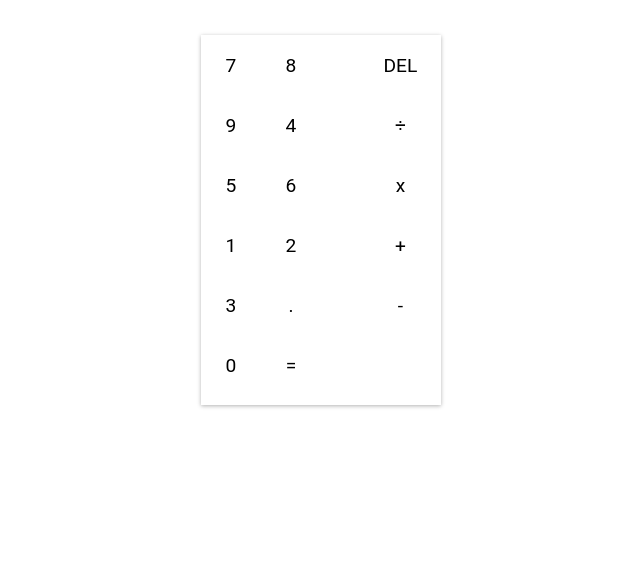
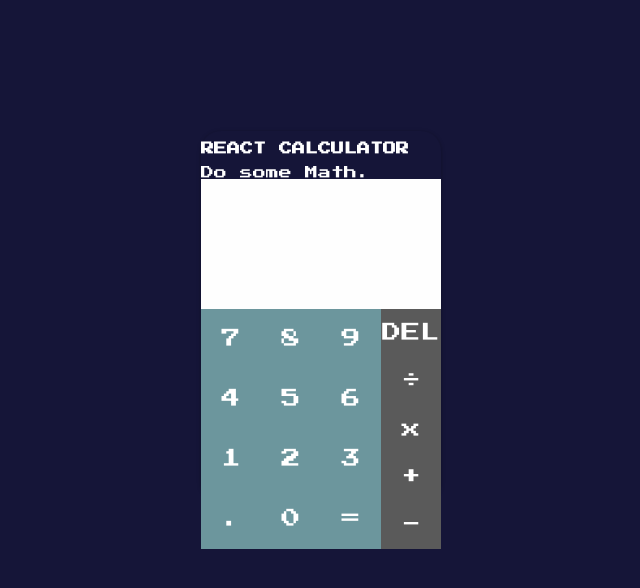
Before and after one commit to Dinnall/react-calculator, a React (Create React App) app: page / in a window 1280 px wide. Shown: the top 588 px of the page, without its empty margins (319-959 px from the left). Built offline with nearby package versions, Linux system fonts and the light colour scheme.

Commit message:
added finishing css and fixed display

```diff
--- a/src/App.css
+++ b/src/App.css
@@ -1,19 +1,28 @@
 /*---------------------------------------------------------------//
 //                       Main Body Styles                        //
 //---------------------------------------------------------------*/
+
+@import url('https://fonts.googleapis.com/css?family=Press+Start+2P&display=swap');
 body {
   margin: 0;
   padding: 0;
-  font-family: sans-serif;
+  font-family: 'Press Start 2P', cursive;
   font-size: 10px;
-  font-family: 'Roboto', sans-serif;
+  background: #151538;
 }
 
 p {
   padding: 0;
   margin: 0;
 }
+.intro-title{
+  color: #fff;
+  font-size:13px;
+}
 
+.intro-title p{
+ padding: 120px;
+}
 
 /*---------------------------------------------------------------//
 //                       Main Calculator Styles                  //
@@ -28,9 +37,55 @@ p {
 .calculator {
   height: 370px; /* 80 + 50 + 240 */
   margin: 0 auto;
-  margin-top: 2.2rem;
+  margin-top: 8.2rem;
   box-shadow: 0 1px 4px rgba(0, 0, 0, 0.3);
+  border-radius: 20px;
 }
+
+/*---------------------------------------------------------------//
+//                       Caculator Output Screen                          //
+//---------------------------------------------------------------*/
+.expression,
+.value {
+  background-color: rgb(254, 254, 254);
+}
+.expression {
+  height: 80px;
+  text-align: right;
+  width: 240px;
+  font-size: 2.4rem;
+  overflow: hidden;
+  transition: 0.2s all;
+}
+
+.expression p {
+  padding: 1rem;
+}
+
+.value {
+  height: 50px;
+  text-align: right;
+  width: 240px;
+  font-size: 1.4rem;
+  color: rgb(122, 122, 122);
+}
+
+.value p {
+  padding: 0.2rem 1rem;
+}
+
+.expression-medium {
+  font-size: 1.8rem;
+}
+
+.expression-small {
+  font-size: 1.5rem;
+}
+
+.expression-xsmall {
+  font-size: 1.4rem;
+}
+
 
 /*---------------------------------------------------------------//
 //                Buttons and Button Container                   //
@@ -47,9 +102,75 @@ button {
   width: 60px;
   background-color: rgb(255, 255, 255);
   font-size: 1.2rem;
-  font-family: 'Roboto', sans-serif;
+  font-family: 'Press Start 2P';
   padding: 0;
   margin: 0;
+}
+
+.numbers {
+  height: 240px;
+  width: 180px;
+  background-color: rgb(50, 50, 50);
+}
+
+.numbers button {
+  background-color: #6C969D;
+  color: white;
+  transition: 0.3s all;
+}
+
+.numbers button:active,
+.numbers button:hover {
+  background-color: rgb(45, 45, 45);
+}
+
+.operations {
+  height: 240px;
+  width: 60px;
+  background-color: rgb(90, 90, 90);
+}
+
+.operations button {
+  background-color: rgb(90, 90, 90);
+  color: white;
+  height: 20%;
+  transition: 0.3s all;
+}
+
+.operations button:active,
+.operations button:hover {
+  background-color: rgb(85, 85, 85);
+}
+
+/*---------------------------------------------------------------//
+//                        Button Animation                       //
+//---------------------------------------------------------------*/
+@keyframes circleGrow {
+  0% {
+    background-color: rgba(255, 0, 0, 0.3);
+    height: 0px;
+    width: 0px;
+  }
+
+  100% {
+    background-color: rgba(255, 0, 0, 0);
+    height: 80px;
+    width: 80px;
+  }
+}
+
+.circle {
+  height: 70px;
+  width: 70px;
+  border-radius: 100%;
+  transform: scale(0.0);
+  transition: all 0.3s ease-in;
+  position: absolute;
+}
+
+.button-circle {
+  transform: scale(1);
+  background-color: rgba(255, 0, 0, 0.3);
 }
 
 
--- a/src/App.js
+++ b/src/App.js
@@ -4,7 +4,13 @@ import './App.css';
 const Buttons = ({ values, divName, handleButtonClick }) => {
   return (
     <div className={divName}>
-      {values.map(element => <button value={element} onClick={handleButtonClick}>{element}</button>)}
+      {values.map(element =>
+        <button
+        key={element.toString()}
+        value={element}
+        onClick={handleButtonClick}>
+        {element}
+        </button>)}
     </div>
   )
 }
@@ -65,12 +71,141 @@ checkLength = () => {
     }
   }
 
+  checkKeyForExpression = () => {
+    const { expression, value, clickedValue } = this.state
+
+    let newExpression
+
+    // When user clicks on equals sign
+    if (clickedValue === '=' || clickedValue === 'Enter') {
+      if (value || value === 0) {
+        this.setState({
+          clearOrDelete: 'CLR',
+          expression: value.toString(),
+          value: '',
+          clickedValue: ''
+        })
+      }
+
+      // When user clicks on DEL sign
+    } else if (clickedValue === 'DEL' || clickedValue === 'Backspace') {
+      // Slice the last element of the expression and assign to newExpression
+      newExpression = expression.slice(0, expression.length - 1)
+
+      // And if this new expression is blank
+      if (!newExpression) {
+        this.setState({
+          expression: newExpression,
+          value: '',
+          clickedValue: ''
+        })
+
+        // If the last element of the new expression is a number
+      } else if (!isNaN(newExpression[newExpression.length - 1])) {
+        // Evaluate
+        let newValue = this.evaluate(newExpression)
+        this.setState({
+          expression: newExpression,
+          value: newValue,
+          clickedValue: ''
+        })
+      } else {
+        // Keep the value
+        this.setState({
+          expression: newExpression,
+          clickedValue: ''
+        })
+      }
+
+      // When user clicks on CLR sign
+    } else if (clickedValue === 'CLR' || clickedValue === 'c') {
+      // Switch the CLR button to DEL button and clear the screen
+      this.setState({
+        clearOrDelete: 'DEL',
+        expression: '',
+        value: '',
+        clickedValue: ''
+      })
+
+      // When the expression's length is less than 17, go ahead with pressing numbers and operators
+    } else if (expression.length < 17) {
+
+      // When user clicks on any number
+      if (!isNaN(clickedValue)) {
+        let lastValueOfExp = expression[expression.length - 1]
+
+        // If there's no expression yet or if the last value of expression is an operator
+        if (!expression || this.operators.includes(lastValueOfExp)) {
+
+          // Don't allow user to type 0
+          if (clickedValue !== '0') {
+            newExpression = expression + clickedValue
+            let newValue = this.evaluate(newExpression)
+
+            this.setState({
+              clearOrDelete: 'DEL',
+              expression: newExpression,
+              value: newValue,
+              clickedValue: ''
+            })
+          }
+
+          // Otherwise allow all numbers and operators
+        } else {
+          newExpression = expression + clickedValue
+          let newValue = this.evaluate(newExpression)
+
+          this.setState({
+            clearOrDelete: 'DEL',
+            expression: newExpression,
+            value: newValue,
+            clickedValue: ''
+          })
+
+        }
+
+        // When user clicks on anything other than the 3 types listed above
+      } else {
+        let lastValueOfExp = expression[expression.length - 1]
+
+        // If clicked value is an operator
+        if (this.operators.includes(clickedValue)) {
+
+          // Check to see that the expression is filled and last value of expression is NOT an operator
+          if (expression && !this.operators.includes(lastValueOfExp)) {
+            newExpression = expression + clickedValue
+            this.setState({
+              expression: newExpression,
+              clickedValue: '',
+              keyPress: true
+            }, () => {
+              setTimeout(() => {
+                this.setState({
+                  keyPress: false
+                })
+              }, 300)
+            })
+          }
+
+        } else {
+          // Otherwise, add to the string
+          newExpression = expression + clickedValue
+
+          this.setState({
+            expression: newExpression,
+            clickedValue: ''
+          })
+        }
+      }
+    }
+ }
 
   handleKey = e => {
     let clickedValue = e.key
     if (this.allowedKeys.includes(clickedValue)) {
       this.setState({ clickedValue }, () => {
         // check expression of each press
+        this.checkKeyForExpression()
       })
     }
   }
@@ -81,15 +216,28 @@ checkLength = () => {
 
     this.setState({ clickedValue }, () => {
       // check expression of each press
+      this.checkKeyForExpression()
     })
   }
 
 
 render(){
-      const { clearOrDelete, expression, value, clickedValue } = this.state
+      const { clearOrDelete, expression, value } = this.state
+      console.log("EXpression:",expression)
+          // Add class to expression div depending on the length of expression
+      const expressionClass = this.checkLength()
+
      return (
         <div className='calculator-container' >
           <form className='calculator'>
+         <h2 className='intro-title'>REACT CALCULATOR</h2>
+          <p className='intro-title'>Do some Math.</p>
+            <div className={`expression ${expressionClass}`}>
+              <p>{expression}</p>
+            </div>
+            <div className='value'>
+              <p>{value}</p>
+            </div>
             <div className='buttons-container'>
               <Buttons
                 values={this.inner}
@@ -103,8 +251,6 @@ render(){
                 <button value='-' onClick={this.handleButtonClick}>-</button>
               </div>
             </div>
-
-
           </form>
         </div>
        )
```
Lines whose indentation alone changed are shown as unchanged.
